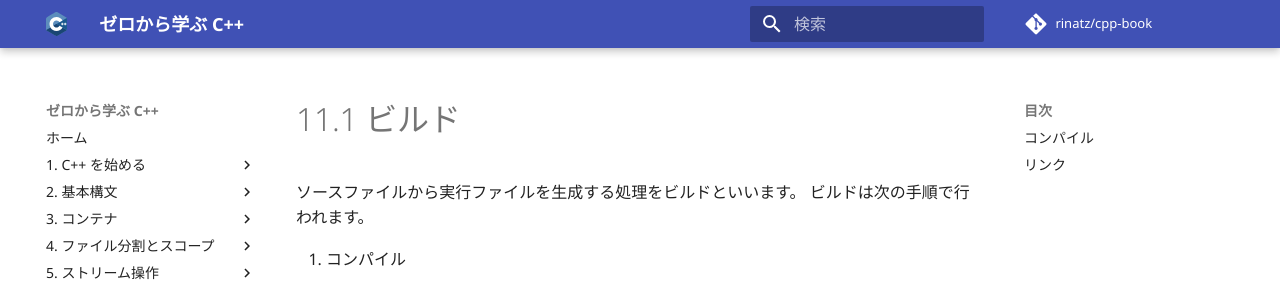
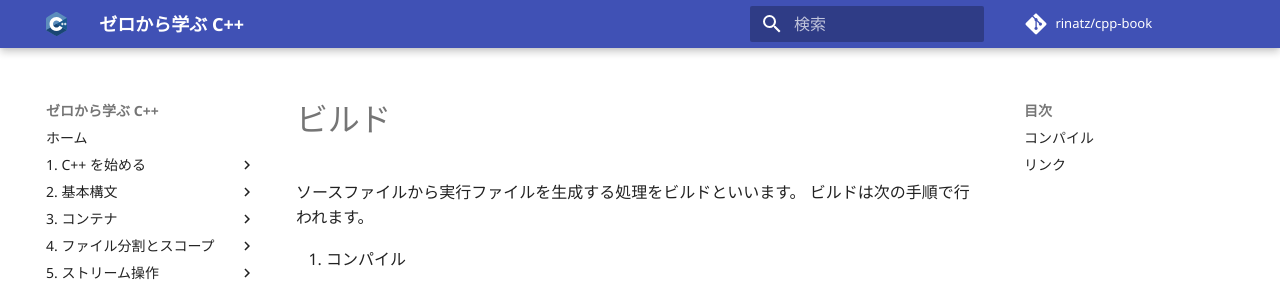
Before and after one commit to rinatz/cpp-book, an MkDocs documentation site: the page built from docs/ch11-01-build.md, in a window 1280 px wide and 900 px high. Shown: the top 283 px of the window. Built offline with MkDocs 1.6.1 and Material for MkDocs 9.7.7, drawn with Linux system fonts in a browser that asks for light colours; comment, search, counter and statistics services are not loaded.

Commit message:
Fix page title

```diff
--- a/docs/ch11-01-build.md
+++ b/docs/ch11-01-build.md
@@ -1,4 +1,4 @@
-# 11.1 ビルド
+# ビルド
 
 ソースファイルから実行ファイルを生成する処理をビルドといいます。
 ビルドは次の手順で行われます。
```
